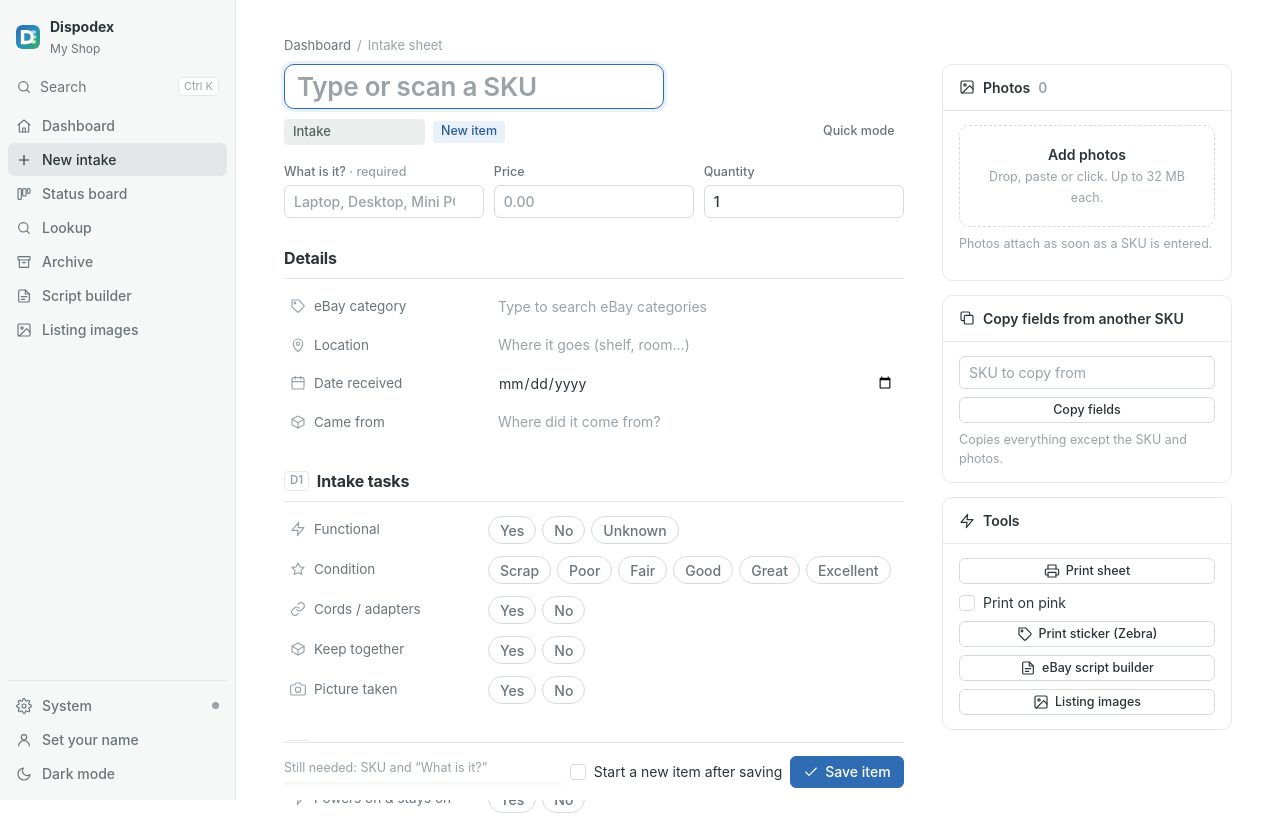
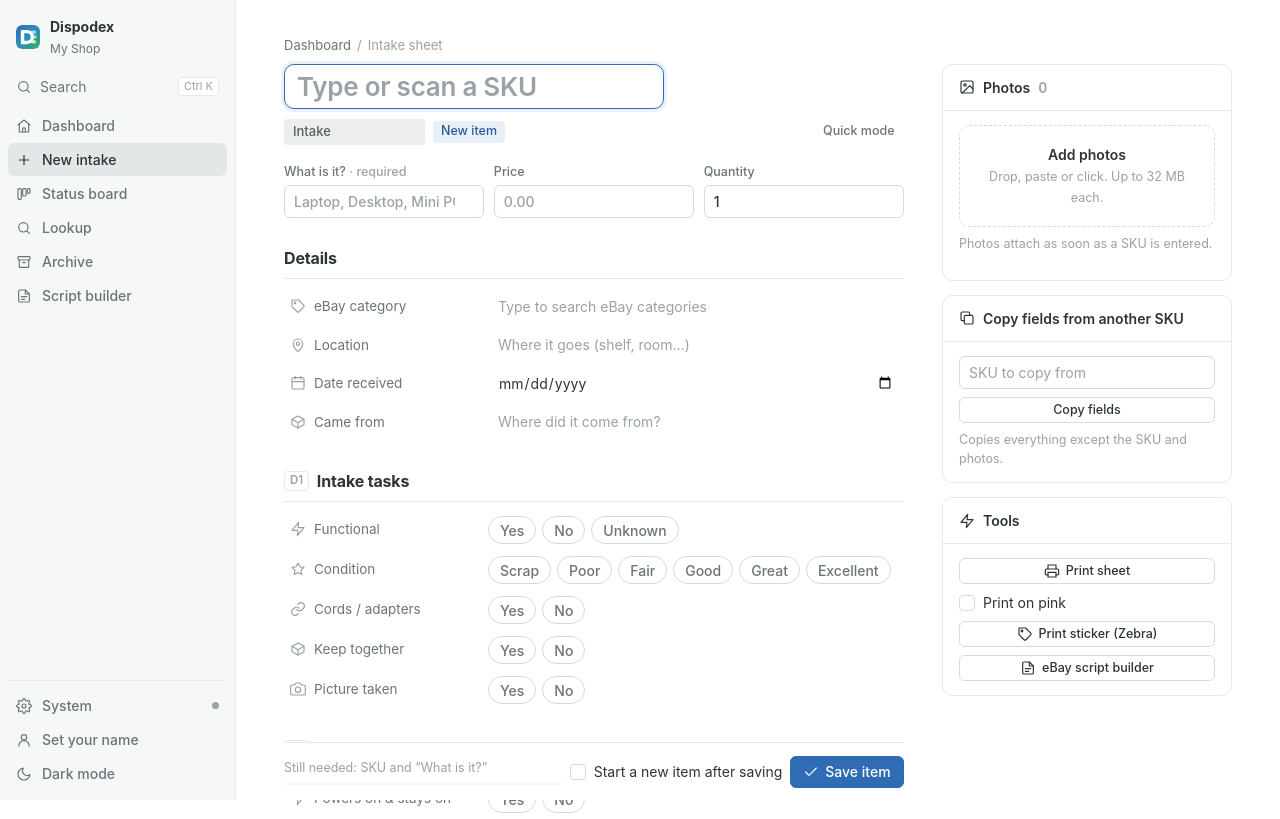
Before and after one commit to g39832/Dispodex, a Django app: page /intake/ in a window 1280 px wide. Shown: the top 819 px of the page. Run offline with Django 5.2, Linux system fonts and the light colour scheme; data that the repository does not hold is empty; some libraries are stand-ins or nearby versions.

Commit message:
Hide Listing images until it's finished; one scrollbar on intake
Listing images is behind PINKSHEET_LISTING_IMAGES (off by default): its
sidebar entry and buttons are hidden, and its page and actions return 404,
so it can come back with one setting. On the intake sheet the side column
no longer has its own scrollbar; it scrolls with the page.

```diff
--- a/core/context_processors.py
+++ b/core/context_processors.py
@@ -14,9 +14,11 @@ NAV = [
 
 
 def app_context(request):
+    listing_images = settings.PINKSHEET["LISTING_IMAGES"]
     return {
         "business_name": settings.PINKSHEET["BUSINESS_NAME"],
-        "nav_items": NAV,
+        "nav_items": [entry for entry in NAV if listing_images or entry[0] != "listing_images"],
+        "listing_images_enabled": listing_images,
         "square_enabled": get_config().enabled,
         "require_login": settings.PINKSHEET["REQUIRE_LOGIN"],
         "demo_mode": settings.PINKSHEET["DEMO_MODE"],
--- a/inventory/views/pages.py
+++ b/inventory/views/pages.py
@@ -42,6 +42,8 @@ def script_builder(request):
 
 
 def listing_images(request):
+    if not settings.PINKSHEET["LISTING_IMAGES"]:
+        raise Http404("Listing images is turned off for now.")
     sku = normalize_sku(request.GET.get("sku"))
     layout = ListingImageLayout.objects.filter(sku_normalized=sku).first() if sku else None
     photos = list(Photo.objects.filter(sku_normalized=sku)[:50]) if sku else []
--- a/pinksheet/settings.py
+++ b/pinksheet/settings.py
@@ -171,6 +171,8 @@ PINKSHEET = {
     "MAINTENANCE_MODE": env_bool("PINKSHEET_MAINTENANCE_MODE", False),
     # A public showcase copy filled by `seed_demo`: made-up items, uploads and operator actions off.
     "DEMO_MODE": env_bool("PINKSHEET_DEMO_MODE", False),
+    # The listing-images composer is unfinished: hidden (and its pages turned off) until it's ready.
+    "LISTING_IMAGES": env_bool("PINKSHEET_LISTING_IMAGES", False),
     "MAINTENANCE_MESSAGE": env(
         "PINKSHEET_MAINTENANCE_MESSAGE",
         "Dispodex is temporarily offline for maintenance.",
--- a/static/css/app.css
+++ b/static/css/app.css
@@ -452,7 +452,8 @@ body:has(.bulk-bar:not([hidden])) .toasts { bottom: 84px; }
 
 /* ── Intake page ───────────────────────────────────────────────────────── */
 .intake-grid { display: grid; grid-template-columns: minmax(0, 1fr) clamp(290px, 30%, 360px); gap: clamp(24px, 3vw, 40px); align-items: start; }
-.intake-side { position: sticky; top: 20px; display: grid; gap: 14px; align-items: start; max-height: calc(100vh - 40px); overflow-y: auto; overscroll-behavior: contain; scrollbar-width: thin; }
+/* The side column scrolls with the page: one scrollbar, not a second one inside it. */
+.intake-side { display: grid; gap: 14px; align-items: start; }
 .sku-input {
   font-size: 26px; font-weight: 700; letter-spacing: -0.01em; text-transform: uppercase;
   /* A small outlined box so it's obvious where the SKU goes. */
@@ -722,7 +723,7 @@ body:has(.sticky-actions) .toasts { bottom: 84px; }
 @media (max-width: 1100px) {
   .intake-grid { grid-template-columns: minmax(0, 1fr); }
   /* Side panels sit under the form, as many across as fit. */
-  .intake-side { position: static; max-height: none; overflow: visible; grid-template-columns: repeat(auto-fit, minmax(min(100%, 300px), 1fr)); }
+  .intake-side { grid-template-columns: repeat(auto-fit, minmax(min(100%, 300px), 1fr)); }
   #photos-panel, #history-panel { grid-column: 1 / -1; }
 }
 @media (max-width: 960px) {
--- a/static/js/intake.js
+++ b/static/js/intake.js
@@ -628,7 +628,8 @@
     var phoneLink = document.getElementById('open-phone-card');
     if (phoneLink) phoneLink.href = '/m/' + encodeURIComponent(sku) + '/';
     document.getElementById('open-script').href = '/scripts/?sku=' + encodeURIComponent(sku);
-    document.getElementById('open-images').href = '/listing-images/?sku=' + encodeURIComponent(sku);
+    var imagesLink = document.getElementById('open-images');  // absent while Listing images is turned off
+    if (imagesLink) imagesLink.href = '/listing-images/?sku=' + encodeURIComponent(sku);
   }
   updateSkuLinks(currentSku());
 
--- a/static/js/scripts.js
+++ b/static/js/scripts.js
@@ -58,7 +58,8 @@
       answer.value = d.chatgpt_text || '';
       final.value = d.final_text || buildFinal(d.chatgpt_text);
       document.getElementById('script-open-intake').href = '/intake/?sku=' + encodeURIComponent(d.sku);
-      document.getElementById('script-open-images').href = '/listing-images/?sku=' + encodeURIComponent(d.sku);
+      var imagesLink = document.getElementById('script-open-images');  // absent while Listing images is turned off
+      if (imagesLink) imagesLink.href = '/listing-images/?sku=' + encodeURIComponent(d.sku);
       history.replaceState(null, '', '?sku=' + encodeURIComponent(d.sku));
       setState(d.found ? (d.saved_at ? 'Loaded saved script' : 'Prompt ready') : 'No item on file for ' + d.sku, d.found ? 'saved' : 'warn');
     }).catch(function (err) { setState(err.message, 'err'); });
--- a/templates/inventory/intake.html
+++ b/templates/inventory/intake.html
@@ -248,7 +248,7 @@
           <label class="check" style="padding:0"><input type="checkbox" id="print-pink"> Print on pink</label>
           <button type="button" class="btn btn-sm" id="print-sticker" data-label-preset="compact">{% icon "tag" %} Print sticker (Zebra)</button>
           <a class="btn btn-sm" id="open-script" href="{% url 'scripts' %}?sku={{ active_sku|urlencode }}">{% icon "script" %} eBay script builder</a>
-          <a class="btn btn-sm" id="open-images" href="{% url 'listing_images' %}?sku={{ active_sku|urlencode }}">{% icon "image" %} Listing images</a>
+          {% if listing_images_enabled %}<a class="btn btn-sm" id="open-images" href="{% url 'listing_images' %}?sku={{ active_sku|urlencode }}">{% icon "image" %} Listing images</a>{% endif %}
           {% if item %}<button type="button" class="btn btn-sm btn-danger" id="delete-item" data-id="{{ item.id }}">{% icon "trash" %} Delete item</button>{% endif %}
         </div>
       </section>
--- a/templates/inventory/scripts.html
+++ b/templates/inventory/scripts.html
@@ -23,7 +23,7 @@
       <button type="submit" class="btn btn-primary">Load item</button>
       <div style="display:flex;gap:6px;flex-wrap:wrap">
         <a class="btn btn-sm" id="script-open-intake" href="{% url 'intake' %}">Intake sheet</a>
-        <a class="btn btn-sm" id="script-open-images" href="{% url 'listing_images' %}">Listing images</a>
+        {% if listing_images_enabled %}<a class="btn btn-sm" id="script-open-images" href="{% url 'listing_images' %}">Listing images</a>{% endif %}
       </div>
     </form>
     <section class="panel">
```
Also changed, not shown: inventory/views/api.py (+15 -0 lines), tests/test_pages_and_search.py (+17 -2 lines), 1 other file.
